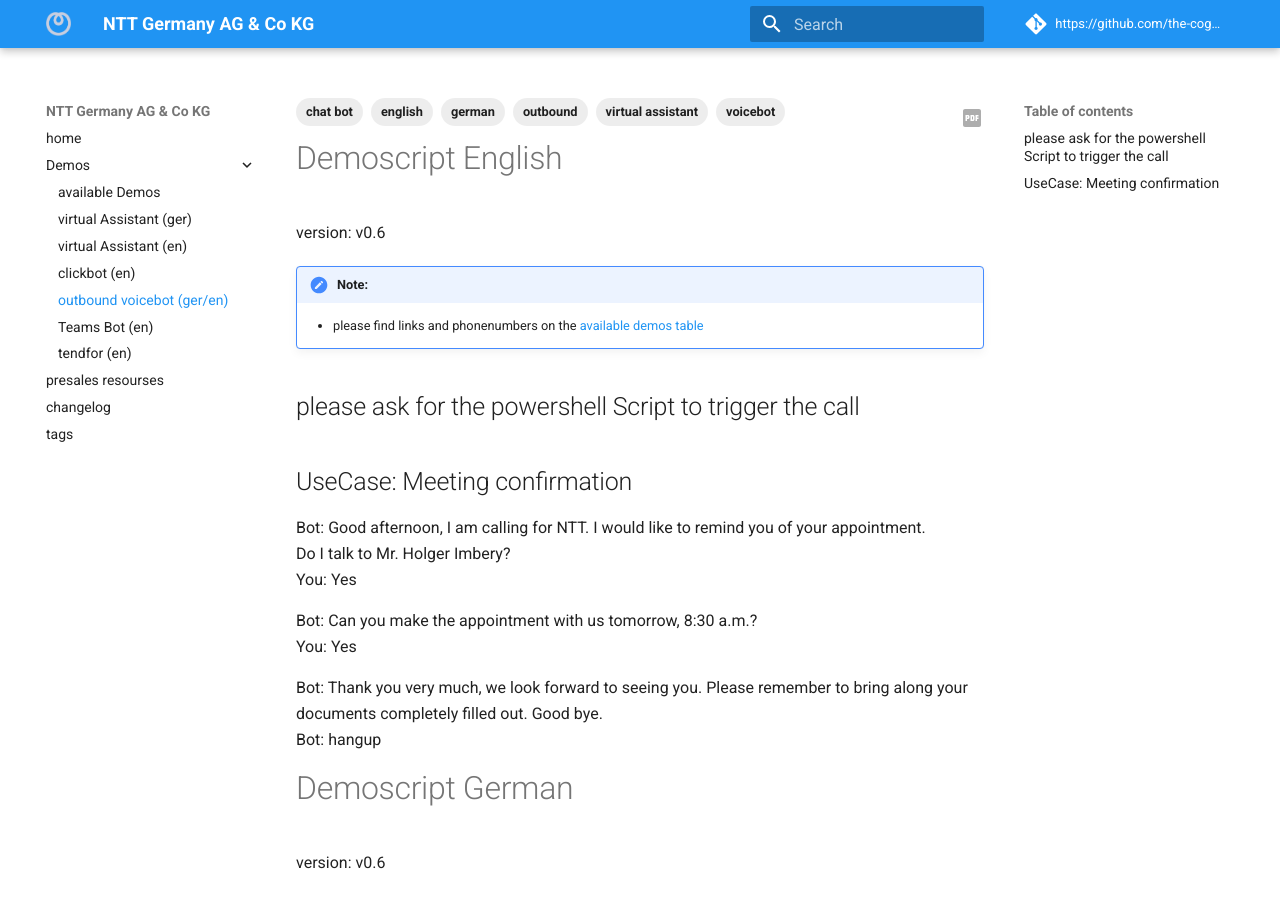
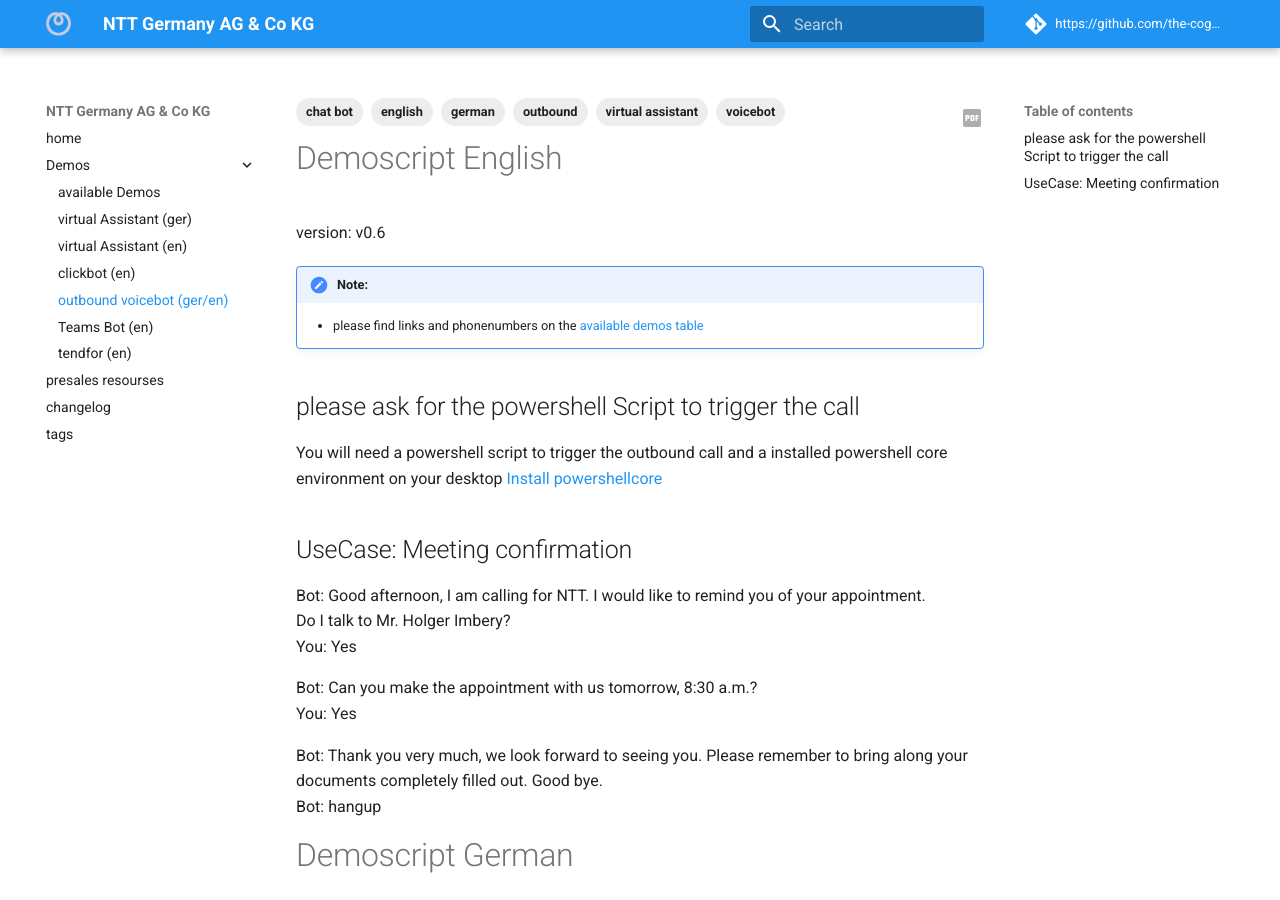
Before and after one commit to the-cognitiveservices-ninja/demo-environment, an MkDocs documentation site: the page built from docs/scripts/outbound.md, in a window 1280 px wide and 900 px high. Built offline with MkDocs 1.6.1 and Material for MkDocs 9.7.7, drawn with Linux system fonts in a browser that asks for light colours; comment, search, counter and statistics services are not loaded.

Commit message:
powershell hint

```diff
--- a/docs/scripts/outbound.md
+++ b/docs/scripts/outbound.md
@@ -18,6 +18,7 @@
 
 
 ## please ask for the powershell Script to trigger the call
+You will need a powershell script to trigger the outbound call and a installed powershell core environment on your desktop [Install powershellcore](https://docs.microsoft.com/en-us/powershell/scripting/install/installing-powershell-on-windows?view=powershell-7.2)
 
 ## UseCase: Meeting confirmation
 
```
